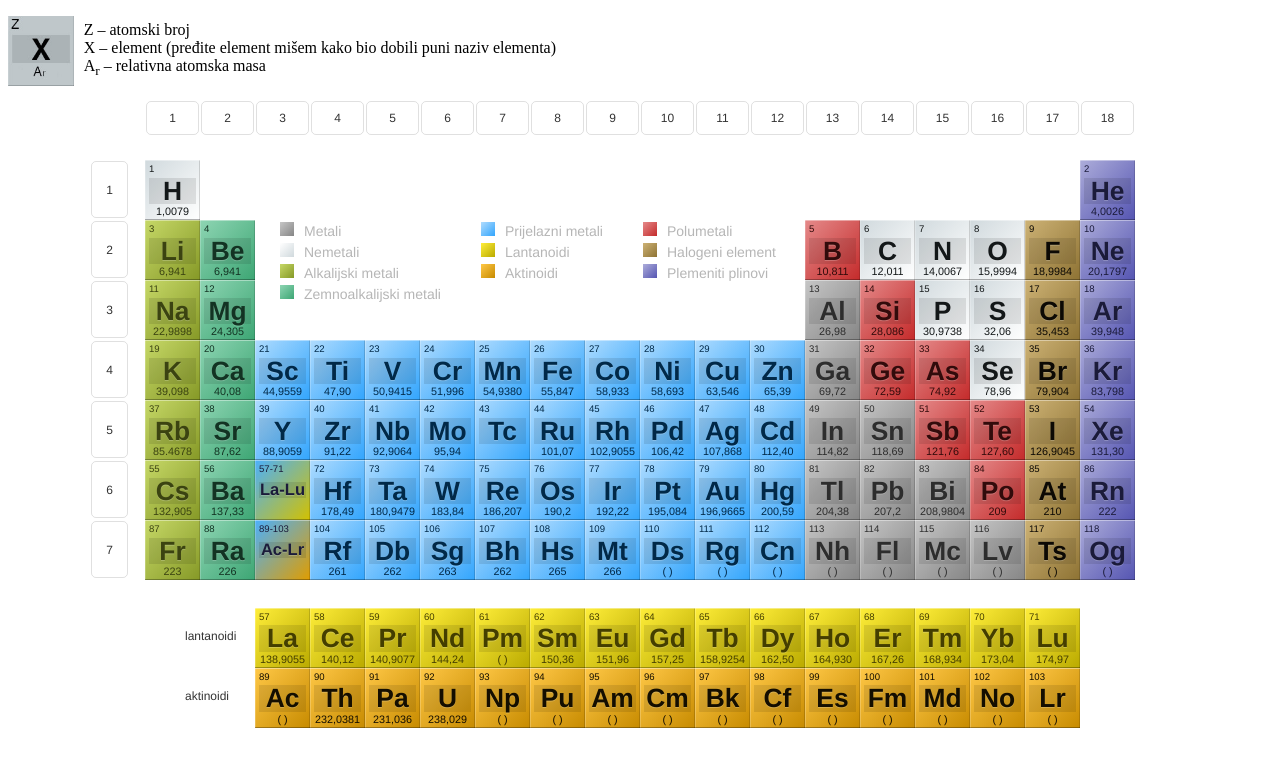
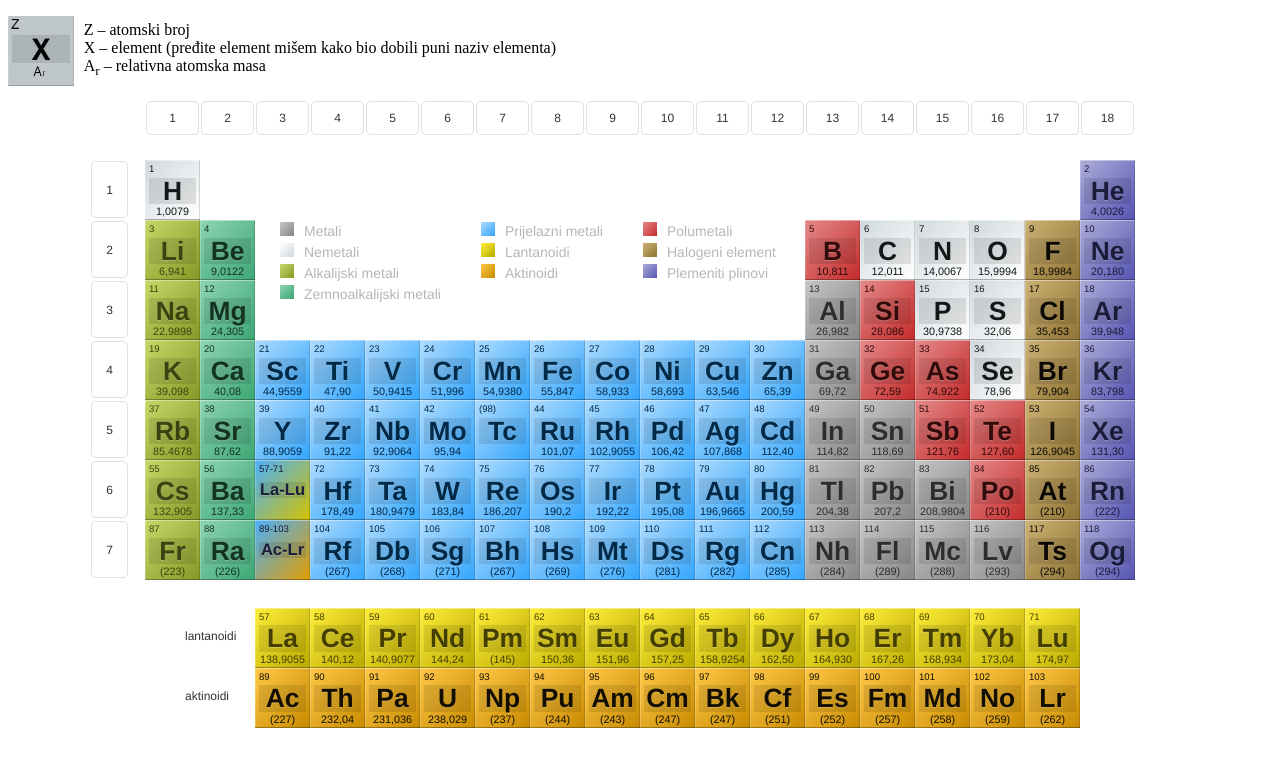
Before and after one commit to borna12/periodni, a plain HTML site: page index.html in a window 1280 px wide. Drawn offline with Linux system fonts and the light colour scheme.

Commit message:
isprvak atomske mase

```diff
--- a/index.html
+++ b/index.html
@@ -147,7 +147,7 @@ SOFTWARE.-->
 					<div class='face front'>
 						<i>4</i>
 						<strong>Be</strong>
-						<span>6,941</span>
+						<span>9,0122</span>
 					</div>
 					<div class='face back'>
 						<p>berilij
@@ -235,7 +235,7 @@ SOFTWARE.-->
 					<div class='face front'>
 						<i>10</i>
 						<strong>Ne</strong>
-						<span>20,1797</span>
+						<span>20,180</span>
 					</div>
 					<div class='face back'>
 						<p>neon
@@ -287,7 +287,7 @@ SOFTWARE.-->
 					<div class='face front'>
 						<i>13</i>
 						<strong>Al</strong>
-						<span>26,98</span>
+						<span>26,982</span>
 					</div>
 					<div class='face back'>
 						<p>aluminij
@@ -550,7 +550,7 @@ SOFTWARE.-->
 					<div class='face front'>
 						<i>33</i>
 						<strong>As</strong>
-						<span>74,92</span>
+						<span>74,922</span>
 					</div>
 					<div class='face back'>
 						<p>arsen
@@ -681,7 +681,7 @@ SOFTWARE.-->
 			<div class='element-transition-metal'>
 				<a href="https://www.enciklopedija.hr/Natuknica.aspx?ID=60643" target="_blank"><div class='chip'>
 					<div class='face front'>
-						<i>43</i>
+						<i>(98)</i>
 						<strong>Tc</strong>
 						<span></span>
 
@@ -960,7 +960,7 @@ SOFTWARE.-->
 					<div class='face front'>
 						<i>78</i>
 						<strong>Pt</strong>
-						<span>195,084</span>
+						<span>195,08</span>
 					</div>
 					<div class='face back'>
 						<p>platina
@@ -1038,7 +1038,7 @@ SOFTWARE.-->
 					<div class='face front'>
 						<i>84</i>
 						<strong>Po</strong>
-						<span>209</span>
+						<span>(210)</span>
 					</div>
 					<div class='face back'>
 						<p>polonij
@@ -1051,7 +1051,7 @@ SOFTWARE.-->
 					<div class='face front'>
 						<i>85</i>
 						<strong>At</strong>
-						<span>210</span>
+						<span>(210)</span>
 					</div>
 					<div class='face back'>
 						<p>astat
@@ -1064,7 +1064,7 @@ SOFTWARE.-->
 					<div class='face front'>
 						<i>86</i>
 						<strong>Rn</strong>
-						<span>222</span>
+						<span>(222)</span>
 					</div>
 					<div class='face back'>
 						<p>radon
@@ -1080,7 +1080,7 @@ SOFTWARE.-->
 					<div class='face front'>
 						<i>87</i>
 						<strong>Fr</strong>
-						<span>223</span>
+						<span>(223)</span>
 					</div>
 					<div class='face back'>
 						<p>francij
@@ -1093,7 +1093,7 @@ SOFTWARE.-->
 					<div class='face front'>
 						<i>88</i>
 						<strong>Ra</strong>
-						<span>226</span>
+						<span>(226)</span>
 					</div>
 					<div class='face back'>
 						<p>radij
@@ -1119,7 +1119,7 @@ SOFTWARE.-->
 					<div class='face front'>
 						<i>104</i>
 						<strong>Rf</strong>
-						<span>261</span>
+						<span>(267)</span>
 					</div>
 					<div class='face back'>
 						<p>rutherfordij
@@ -1132,7 +1132,7 @@ SOFTWARE.-->
 					<div class='face front'>
 						<i>105</i>
 						<strong>Db</strong>
-						<span>262</span>
+						<span>(268)</span>
 					</div>
 					<div class='face back'>
 						<p>dubnij
@@ -1145,7 +1145,7 @@ SOFTWARE.-->
 					<div class='face front'>
 						<i>106</i>
 						<strong>Sg</strong>
-						<span>263</span>
+						<span>(271)</span>
 					</div>
 					<div class='face back'>
 						<p>seaborgij
@@ -1158,7 +1158,7 @@ SOFTWARE.-->
 					<div class='face front'>
 						<i>107</i>
 						<strong>Bh</strong>
-						<span>262</span>
+						<span>(267)</span>
 					</div>
 					<div class='face back'>
 						<p>bohrij
@@ -1171,7 +1171,7 @@ SOFTWARE.-->
 					<div class='face front'>
 						<i>108</i>
 						<strong>Hs</strong>
-						<span>265</span>
+						<span>(269)</span>
 					</div>
 					<div class='face back'>
 						<p>hasij
@@ -1184,7 +1184,7 @@ SOFTWARE.-->
 					<div class='face front'>
 						<i>109</i>
 						<strong>Mt</strong>
-						<span>266</span>
+						<span>(276)</span>
 					</div>
 					<div class='face back'>
 						<p>meitnerij
@@ -1198,7 +1198,7 @@ SOFTWARE.-->
 					<div class='face front'>
 						<i>110</i>
 						<strong>Ds</strong>
-						<span>( )</span>
+						<span>(281)</span>
 					</div>
 					<div class='face back'>
 						<p>darmštatij
@@ -1212,7 +1212,7 @@ SOFTWARE.-->
 					<div class='face front'>
 						<i>111</i>
 						<strong>Rg</strong>
-						<span>( )</span>
+						<span>(282)</span>
 					</div>
 					<div class='face back'>
 						<p>roentgenij
@@ -1226,7 +1226,7 @@ SOFTWARE.-->
 					<div class='face front'>
 						<i>112</i>
 						<strong>Cn</strong>
-						<span>( )</span>
+						<span>(285)</span>
 					</div>
 					<div class='face back'>
 						<p>kopernicij
@@ -1242,7 +1242,7 @@ SOFTWARE.-->
 					<div class='face front'>
 						<i>113</i>
 						<strong>Nh</strong>
-						<span>( )</span>
+						<span>(284)</span>
 					</div>
 					<div class='face back'>
 						<p>nihonij
@@ -1257,7 +1257,7 @@ SOFTWARE.-->
 					<div class='face front'>
 						<i>114</i>
 						<strong>Fl</strong>
-						<span>( )</span>
+						<span>(289)</span>
 					</div>
 					<div class='face back'>
 						<p>flerovij
@@ -1272,7 +1272,7 @@ SOFTWARE.-->
 					<div class='face front'>
 						<i>115</i>
 						<strong>Mc</strong>
-						<span>( )</span>
+						<span>(288)</span>
 					</div>
 					<div class='face back'>
 						<p>moskovij
@@ -1288,7 +1288,7 @@ SOFTWARE.-->
 					<div class='face front'>
 						<i>116</i>
 						<strong>Lv</strong>
-						<span>( )</span>
+						<span>(293)</span>
 					</div>
 					<div class='face back'>
 						<p>livermorij
@@ -1303,7 +1303,7 @@ SOFTWARE.-->
 					<div class='face front'>
 						<i>117</i>
 						<strong>Ts</strong>
-						<span>( )</span>
+						<span>(294)</span>
 					</div>
 					<div class='face back'>
 						<p>tenesin
@@ -1318,7 +1318,7 @@ SOFTWARE.-->
 					<div class='face front'>
 						<i>118</i>
 						<strong>Og</strong>
-						<span>( )</span>
+						<span>(294)</span>
 					</div>
 					<div class='face back'>
 						<p>oganeson
@@ -1393,7 +1393,7 @@ SOFTWARE.-->
 					<div class='face front'>
 						<i>61</i>
 						<strong>Pm</strong>
-						<span>( )</span>
+						<span>(145)</span>
 					</div>
 					<div class='face back'>
 						<p>prometij
@@ -1543,7 +1543,7 @@ SOFTWARE.-->
 					<div class='face front'>
 						<i>89</i>
 						<strong>Ac</strong>
-						<span>( )</span>
+						<span>(227)</span>
 					</div>
 					<div class='face back'>
 						<p>aktinij
@@ -1556,7 +1556,7 @@ SOFTWARE.-->
 					<div class='face front'>
 						<i>90</i>
 						<strong>Th</strong>
-						<span>232,0381</span>
+						<span>232,04</span>
 					</div>
 					<div class='face back'>
 						<p>torij
@@ -1595,7 +1595,7 @@ SOFTWARE.-->
 					<div class='face front'>
 						<i>93</i>
 						<strong>Np</strong>
-						<span>( )</span>
+						<span>(237)</span>
 					</div>
 					<div class='face back'>
 						<p>neptunij
@@ -1608,7 +1608,7 @@ SOFTWARE.-->
 					<div class='face front'>
 						<i>94</i>
 						<strong>Pu</strong>
-						<span>( )</span>
+						<span>(244)</span>
 					</div>
 					<div class='face back'>
 						<p>plutonij
@@ -1621,7 +1621,7 @@ SOFTWARE.-->
 					<div class='face front'>
 						<i>95</i>
 						<strong>Am</strong>
-						<span>( )</span>
+						<span>(243)</span>
 					</div>
 					<div class='face back'>
 						<p>americij
@@ -1634,7 +1634,7 @@ SOFTWARE.-->
 					<div class='face front'>
 						<i>96</i>
 						<strong>Cm</strong>
-						<span>( )</span>
+						<span>(247)</span>
 					</div>
 					<div class='face back'>
 						<p>kurij
@@ -1647,7 +1647,7 @@ SOFTWARE.-->
 					<div class='face front'>
 						<i>97</i>
 						<strong>Bk</strong>
-						<span>( )</span>
+						<span>(247)</span>
 					</div>
 					<div class='face back'>
 						<p>berkelij
@@ -1660,7 +1660,7 @@ SOFTWARE.-->
 					<div class='face front'>
 						<i>98</i>
 						<strong>Cf</strong>
-						<span>( )</span>
+						<span>(251)</span>
 					</div>
 					<div class='face back'>
 						<p>kalifornij
@@ -1673,7 +1673,7 @@ SOFTWARE.-->
 					<div class='face front'>
 						<i>99</i>
 						<strong>Es</strong>
-						<span>( )</span>
+						<span>(252)</span>
 					</div>
 					<div class='face back'>
 						<p>einsteinij
@@ -1686,7 +1686,7 @@ SOFTWARE.-->
 					<div class='face front'>
 						<i>100</i>
 						<strong>Fm</strong>
-						<span>( )</span>
+						<span>(257)</span>
 					</div>
 					<div class='face back'>
 						<p>fermij
@@ -1699,7 +1699,7 @@ SOFTWARE.-->
 					<div class='face front'>
 						<i>101</i>
 						<strong>Md</strong>
-						<span>( )</span>
+						<span>(258)</span>
 					</div>
 					<div class='face back'>
 						<p>mendelevij
@@ -1712,7 +1712,7 @@ SOFTWARE.-->
 					<div class='face front'>
 						<i>102</i>
 						<strong>No</strong>
-						<span>( )</span>
+						<span>(259)</span>
 					</div>
 					<div class='face back'>
 						<p>nobelij
@@ -1725,7 +1725,7 @@ SOFTWARE.-->
 					<div class='face front'>
 						<i>103</i>
 						<strong>Lr</strong>
-						<span>( )</span>
+						<span>(262)</span>
 					</div>
 					<div class='face back'>
 						<p>lawrencij
```
Also changed, not shown: 1 other file.
